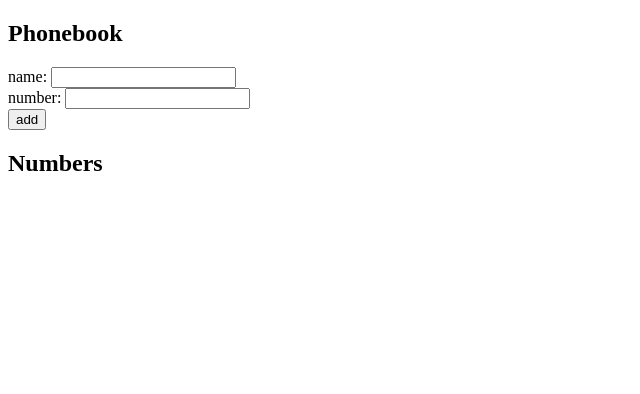
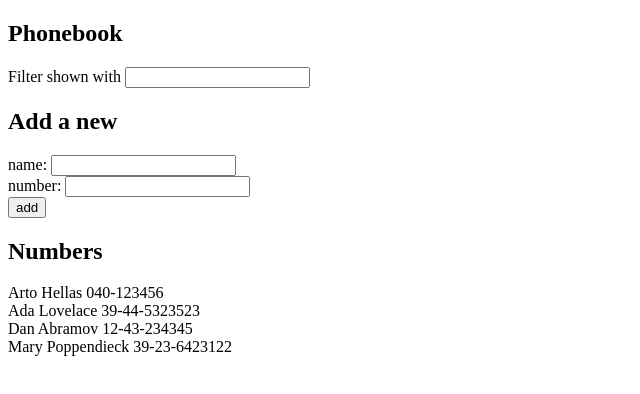
Before and after one commit to ShaikhZaib/FullStackOpen, a React (Vite) app in the folder part2/phonebook/: page / in a window 1280 px wide. Shown: the top 394 px of the page, without its empty margins (0-640 px from the left). Built offline with nearby package versions, Linux system fonts and the light colour scheme.

Commit message:
Added solution for exercise 2.9

```diff
--- a/part2/phonebook/src/App.jsx
+++ b/part2/phonebook/src/App.jsx
@@ -1,9 +1,15 @@
 import { useState } from "react";
 
 function App() {
-  const [persons, setPersons] = useState([{}]);
+  const [persons, setPersons] = useState([
+    { name: "Arto Hellas", number: "040-123456", id: 1 },
+    { name: "Ada Lovelace", number: "39-44-5323523", id: 2 },
+    { name: "Dan Abramov", number: "12-43-234345", id: 3 },
+    { name: "Mary Poppendieck", number: "39-23-6423122", id: 4 },
+  ]);
   const [newName, setNewName] = useState("");
   const [newNumber, setNewNumber] = useState("");
+  const [searchName, setSearchName] = useState("");
 
   const addName = (event) => {
     event.preventDefault();
@@ -13,6 +19,7 @@
     const NewPerson = {
       name: newName,
       number: newNumber,
+      id: persons.length + 1,
     };
 
     setPersons(persons.concat(NewPerson));
@@ -28,9 +35,31 @@
     setNewNumber(event.target.value);
   };
 
+  const handleSearch = (event) => {
+    setSearchName(event.target.value);
+  };
+
+  // const personsToShow = (searchName) => {
+  //   if (searchName === "") return persons;
+  //   return persons.filter((person) =>
+  //     person.name.toLowerCase().includes(searchName.toLowerCase())
+  //   );
+  // };
+
+  const personsToShow =
+    searchName === ""
+      ? persons
+      : persons.filter((person) =>
+          person.name.toLowerCase().includes(searchName.toLowerCase())
+        );
+
   return (
     <div>
       <h2>Phonebook</h2>
+      <div>
+        Filter shown with <input value={searchName} onChange={handleSearch} />
+      </div>
+      <h2>Add a new</h2>
       <form onSubmit={addName}>
         <div>
           name: <input value={newName} onChange={handleNameChange} />
@@ -44,8 +73,8 @@
       </form>
       <h2>Numbers</h2>
       <div>
-        {persons.map((person, index) => (
-          <div key={index}>
+        {personsToShow.map((person) => (
+          <div key={person.id}>
             {person.name} {person.number}
           </div>
         ))}
```
